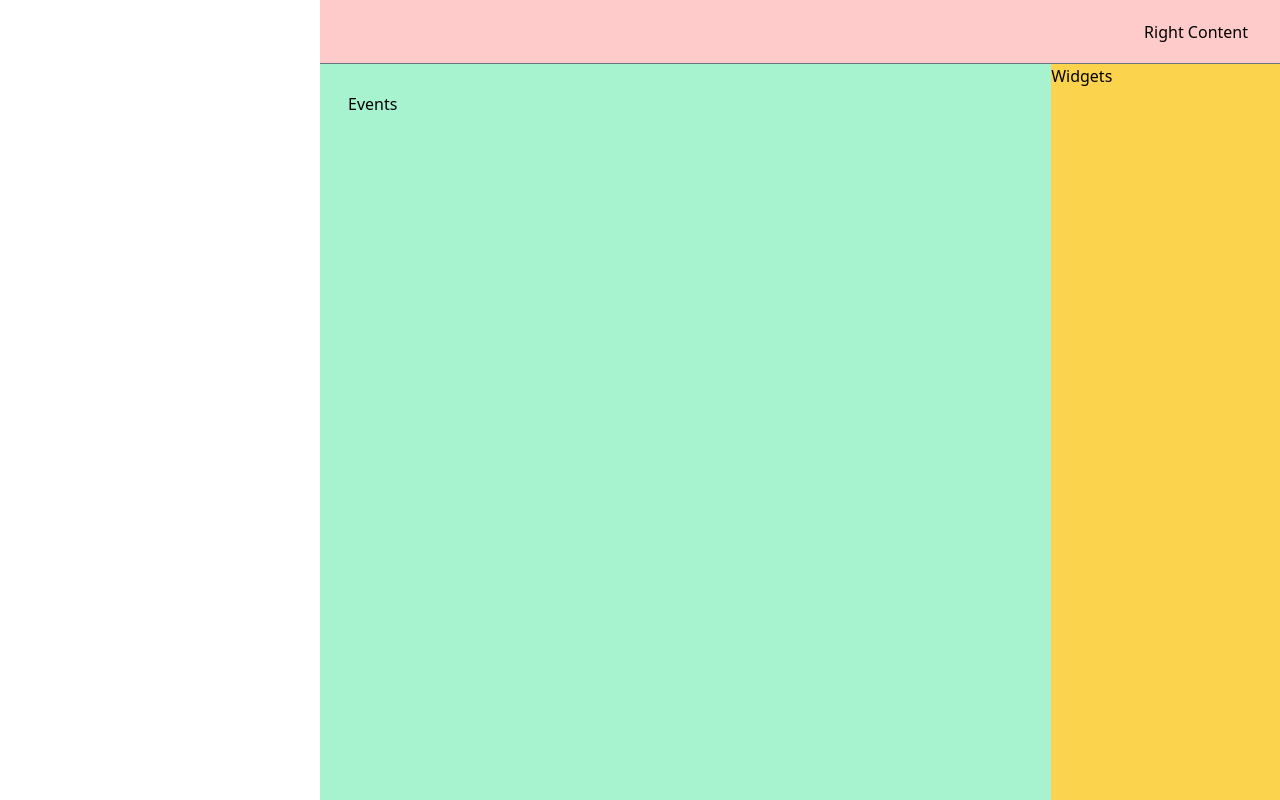
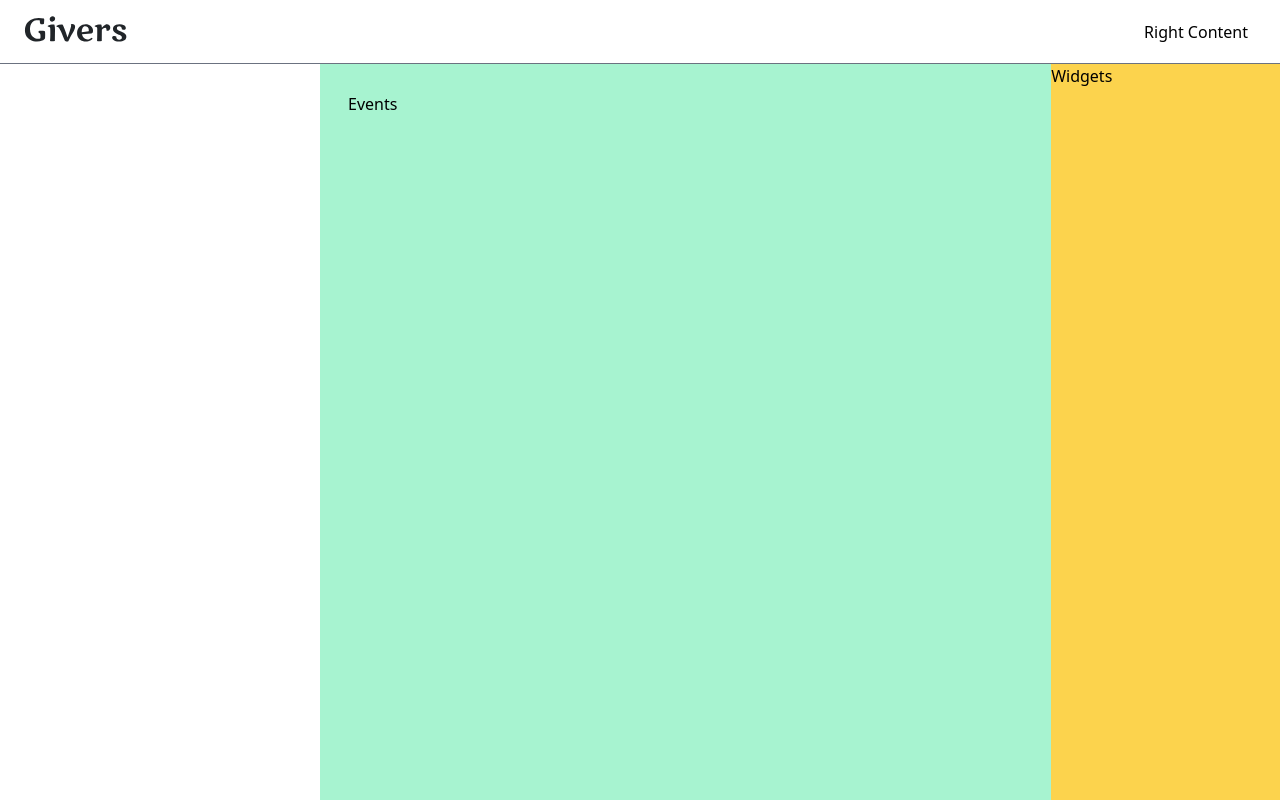
Before and after one commit to Bibek99/givers-frontend, a React (Create React App) app: page /user in a window 1280 px wide. Built offline with nearby package versions, Linux system fonts and the light colour scheme.

Commit message:
dashboard ui refined more

```diff
--- a/src/components/Sidebar.js
+++ b/src/components/Sidebar.js
@@ -1,4 +1,5 @@
 import React, { useEffect, useRef } from 'react';
+import { ReactComponent as GiversLogo } from '../assets/givers-logo.svg';
 import { XIcon } from '@heroicons/react/outline';
 
 const Sidebar = ({ isSidebarOpen, setSidebarOpen }) => {
@@ -46,14 +47,15 @@ const Sidebar = ({ isSidebarOpen, setSidebarOpen }) => {
             <div
                 id="sidebar"
                 ref={sidebar}
-                className={`absolute z-40 left-0 top-0 lg:static lg:left-auto lg:top-auto lg:translate-x-0 transform h-screen overflow-y-scroll lg:overflow-y-auto no-scrollbar w-80 flex-shrink-0 bg-white p-4 transition-transform duration-200 ease-in-out ${
+                className={`absolute z-40 left-0 top-0 lg:static lg:left-auto lg:top-auto lg:translate-x-0 transform h-screen overflow-y-scroll lg:overflow-y-auto no-scrollbar w-80 flex-shrink-0 bg-white py-4 transition-transform duration-200 ease-in-out ${
                     isSidebarOpen ? 'translate-x-0' : '-translate-x-80'
                 }`}
             >
                 {/* Sidebar Header */}
-                <div className="flex justify-between mb-10 pr-3 sm:px-2">
+                <div className="flex justify-between px-4">
                     {/* Sidebar Close Button */}
-                    <div className="w-full flex flex-row justify-end">
+                    <div className="w-full flex flex-row justify-between text-center pb-5 pr-3 sm:px-2 ">
+                        <GiversLogo />
                         <button
                             ref={trigger}
                             className="lg:hidden text-gray-700 hover:text-gray-900 focus:outline-none"
@@ -66,8 +68,11 @@ const Sidebar = ({ isSidebarOpen, setSidebarOpen }) => {
                             <XIcon className="h-6 w-6" />
                         </button>
                     </div>
-                    {/* Sidebar Contents */}
                 </div>
+
+                <hr className="lg:border-gray-500 mt-px" />
+                {/* Sidebar Contents */}
+                <div className="flex flex-col px-4"></div>
             </div>
         </div>
     );
--- a/src/components/navs/DashboardNavbar.js
+++ b/src/components/navs/DashboardNavbar.js
@@ -1,9 +1,10 @@
 import React from 'react';
+import { ReactComponent as GiversLogo } from '../../assets/givers-logo.svg';
 import { MenuIcon } from '@heroicons/react/outline';
 
 const DashboardNavbar = ({ isSidebarOpen, setSidebarOpen }) => {
     return (
-        <div className="sticky top-o bg-red-200 border-b border-gray-500 z-30">
+        <div className="sticky top-0 bg-white border-b border-gray-500 z-30">
             <div className="px-4 sm:px-6 lg:px-8">
                 <div className="flex items-center justify-between h-16 -mb-px">
                     {/* Navbar Left Side */}
@@ -20,6 +21,10 @@ const DashboardNavbar = ({ isSidebarOpen, setSidebarOpen }) => {
                             <MenuIcon className="h-6 w-6" />
                         </button>
                     </div>
+                    {/* Logo hidden bigger than medium screen size */}
+                    <div className="lg:hidden">
+                        <GiversLogo />
+                    </div>
                     {/* Navbar Right Side */}
                     <div className="flex items-center">Right Content</div>
                 </div>
--- a/src/pages/Dashboard.js
+++ b/src/pages/Dashboard.js
@@ -24,7 +24,7 @@ const Dashboard = () => {
                     <div className="w-full flex space-y-4 flex-col m-5 p-2">
                         Events
                     </div>
-                    <div className="bg-yellow-300 h-screen hidden lg:block lg:w-80">
+                    <div className="bg-yellow-300 h-screen hidden xl:block xl:w-80">
                         Widgets
                     </div>
                 </div>
```
Also changed, not shown: src/assets/givers-logo.svg (added).
